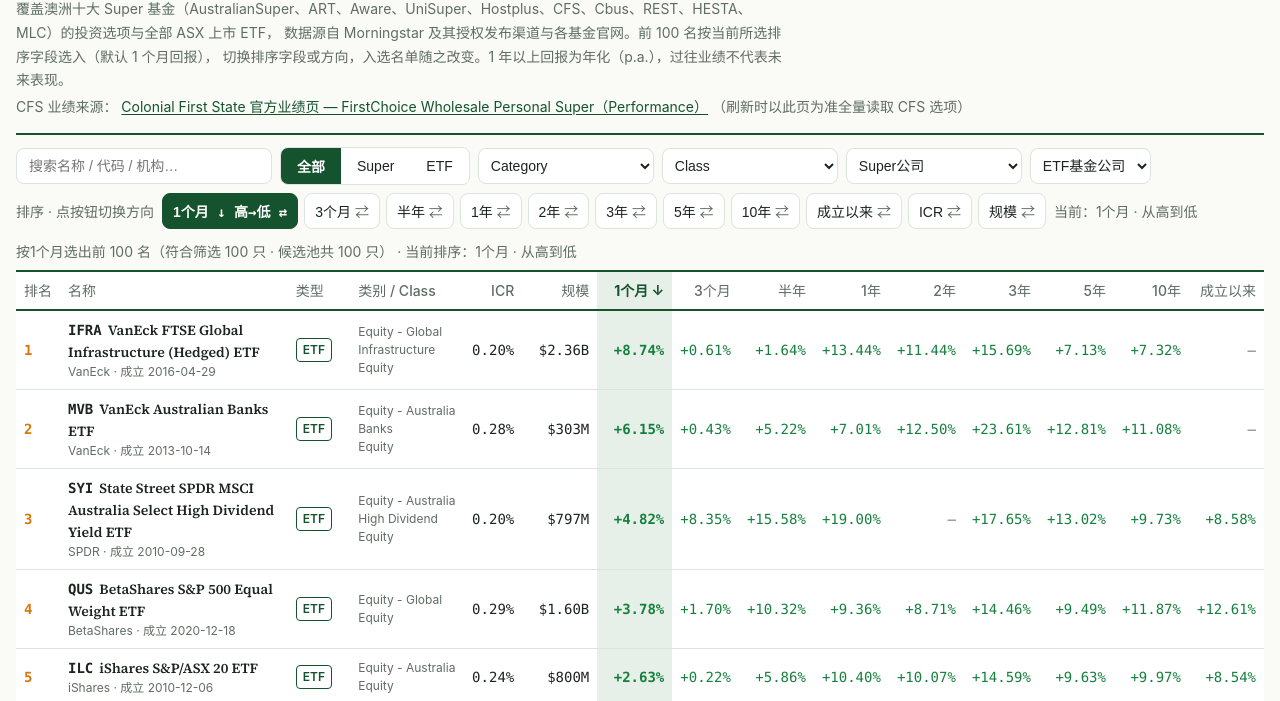
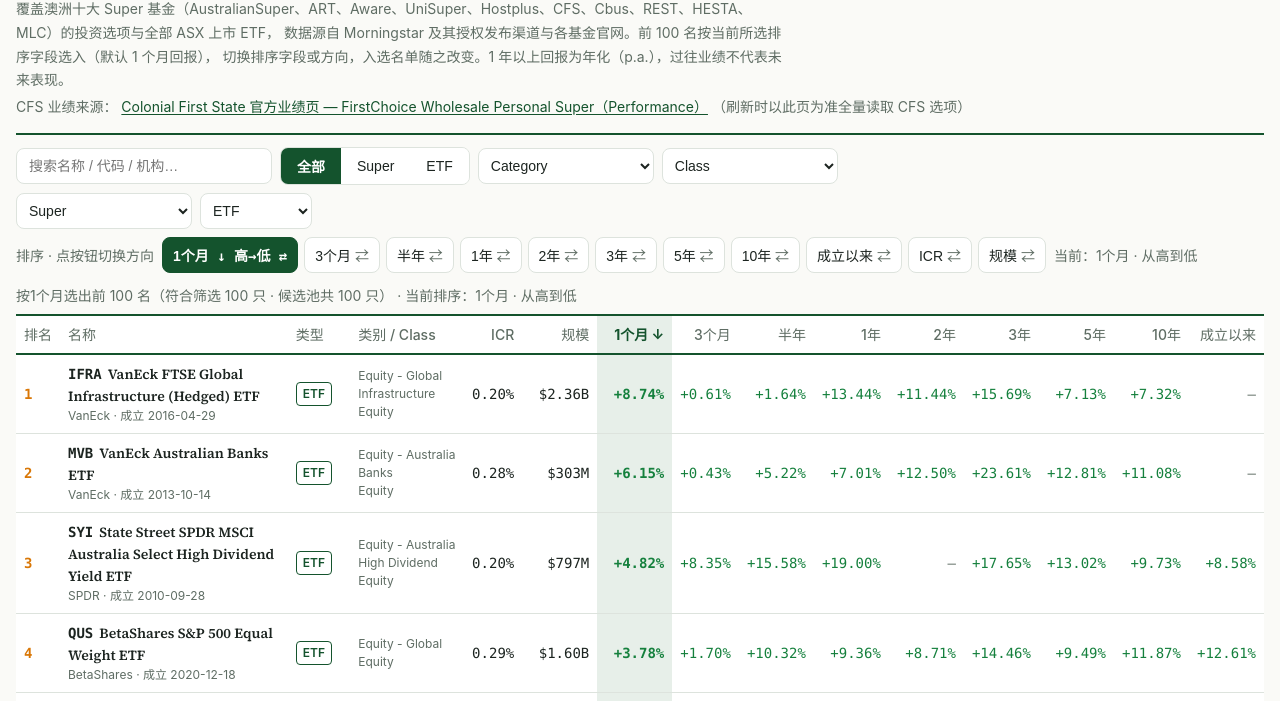
Before and after one commit to zmzhu-au/australia-top-100-super-etf, a plain HTML site: page index.html in a window 1280 px wide. Shown: the part 93-794 px from the top of the page. Drawn offline with Linux system fonts and the light colour scheme.

Commit message:
Add files via upload

```diff
--- a/index.html
+++ b/index.html
@@ -94,6 +94,7 @@
         margin-top: 0; margin-bottom: 0; overflow: hidden;
       }
       .controls-row { display: flex; flex-wrap: wrap; align-items: center; gap: 8px; }
+      .provider-row { margin-top: 8px; }
       .cat-class, .provider-class { display: flex; align-items: center; gap: 8px; flex-wrap: nowrap; }
       .cat-class select, .provider-class select { min-width: 0; }
       @media (max-width: 639px) {
@@ -243,12 +244,14 @@
               <option value="">Class</option>
             </select>
           </div>
+        </div>
+        <div class="controls-row provider-row">
           <div class="provider-class">
-            <select id="superProviderSelect" aria-label="按 Super 公司筛选">
-              <option value="">Super公司</option>
+            <select id="superProviderSelect" aria-label="按 Super 筛选">
+              <option value="">Super</option>
             </select>
-            <select id="etfProviderSelect" aria-label="按 ETF 基金公司筛选">
-              <option value="">ETF基金公司</option>
+            <select id="etfProviderSelect" aria-label="按 ETF 筛选">
+              <option value="">ETF</option>
             </select>
           </div>
         </div>
@@ -314,6 +317,7 @@
           sortKey: "ret1m",
           sortDir: -1
         };
+        var filteredCount = FUNDS.length;
 
         function fmtPct(v) {
           if (v == null) return "—";
@@ -525,6 +529,8 @@
         function render() {
           renderSortBar();
           var res = getFiltered();
+          filteredCount = res.list.length;
+          if (filteredCount < 10 && typeof setControlsVisible === "function") setControlsVisible(true);
           if (res.list.length === 0) {
             statusLineEl.textContent = "";
             theadEl.innerHTML = "";
@@ -669,6 +675,7 @@
           window.requestAnimationFrame(function () {
             ticking = false;
             var y = getY();
+            if (filteredCount < 10) { if (!controlsVisible) setControlsVisible(true); lastY = y; return; }
             if (Date.now() < showLockUntil) { lastY = y; return; }
             var diff = y - lastY;
             if (Math.abs(diff) < 5) return;
```
